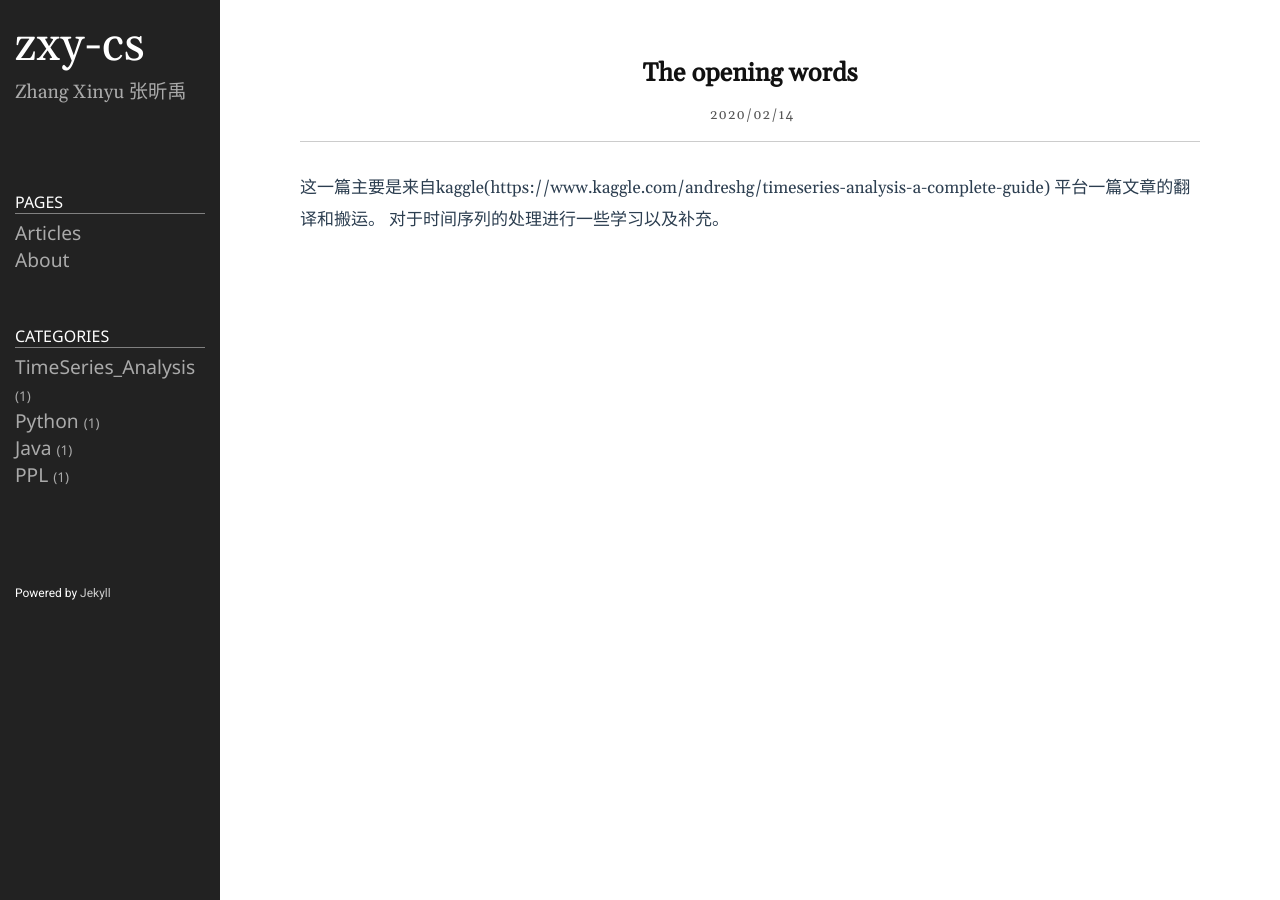
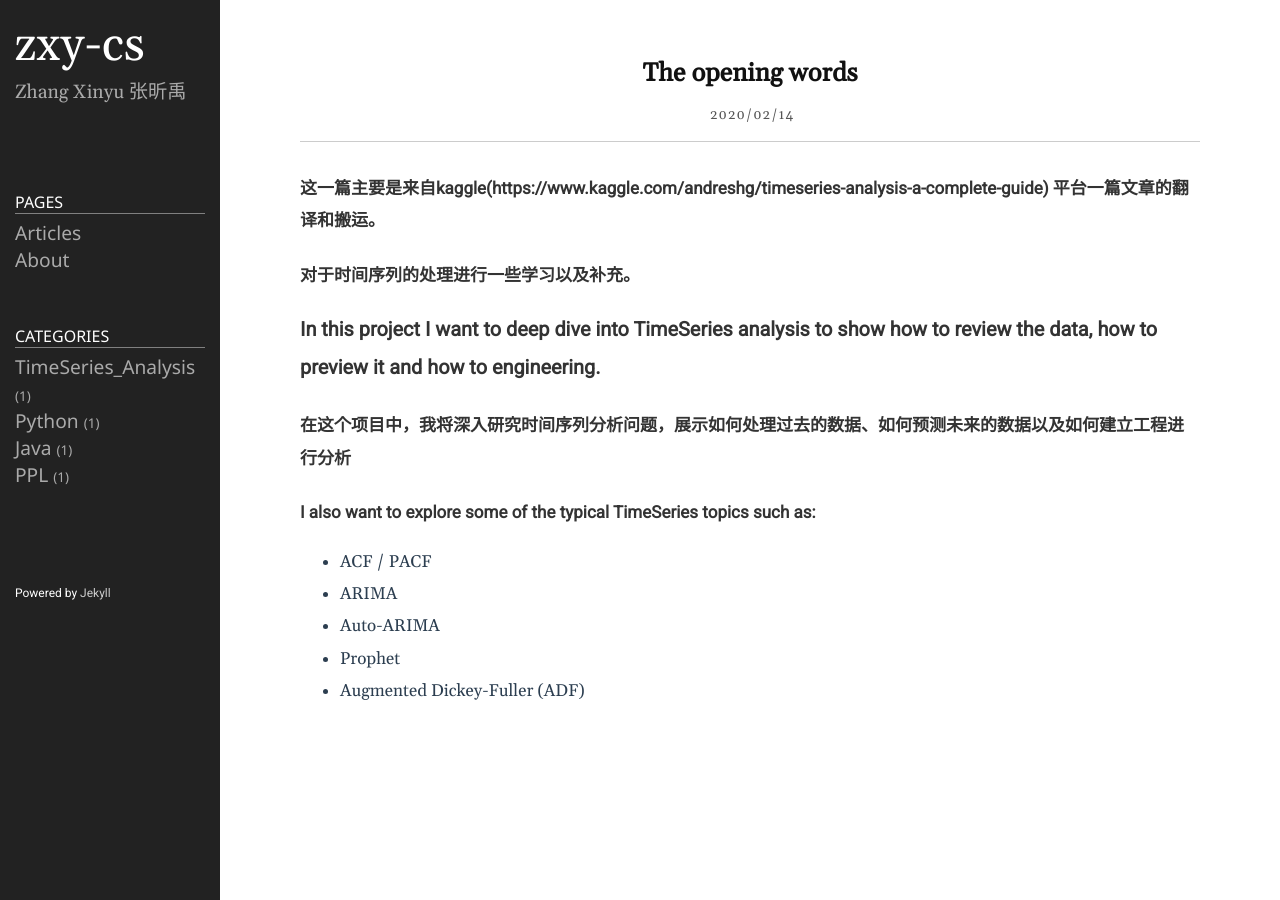
Before and after one commit to zxy-cs/zxy-cs.github.io, a Jekyll site: the page built from _posts/2020-02-14-TSA_the_opening_words.markdown, in a window 1280 px wide. Built offline with Jekyll 4.4.1, drawn with Linux system fonts in a browser that asks for light colours.

Commit message:
Update 2020-02-14-TSA_the_opening_words.markdown

```diff
--- a/_posts/2020-02-14-TSA_the_opening_words.markdown
+++ b/_posts/2020-02-14-TSA_the_opening_words.markdown
@@ -4,5 +4,15 @@ title: The opening words
 date: 2020-02-14 22:57:05 +0900
 category: TimeSeries_Analysis
 ---
-这一篇主要是来自kaggle(https://www.kaggle.com/andreshg/timeseries-analysis-a-complete-guide) 平台一篇文章的翻译和搬运。
-对于时间序列的处理进行一些学习以及补充。
+#### 这一篇主要是来自kaggle(https://www.kaggle.com/andreshg/timeseries-analysis-a-complete-guide) 平台一篇文章的翻译和搬运。
+#### 对于时间序列的处理进行一些学习以及补充。
+
+### In this project I want to deep dive into TimeSeries analysis to show how to review the data, how to preview it and how to engineering.
+#### 在这个项目中，我将深入研究时间序列分析问题，展示如何处理过去的数据、如何预测未来的数据以及如何建立工程进行分析
+
+#### I also want to explore some of the typical TimeSeries topics such as:
+* ACF / PACF
+* ARIMA
+* Auto-ARIMA
+* Prophet
+* Augmented Dickey-Fuller (ADF)
```
